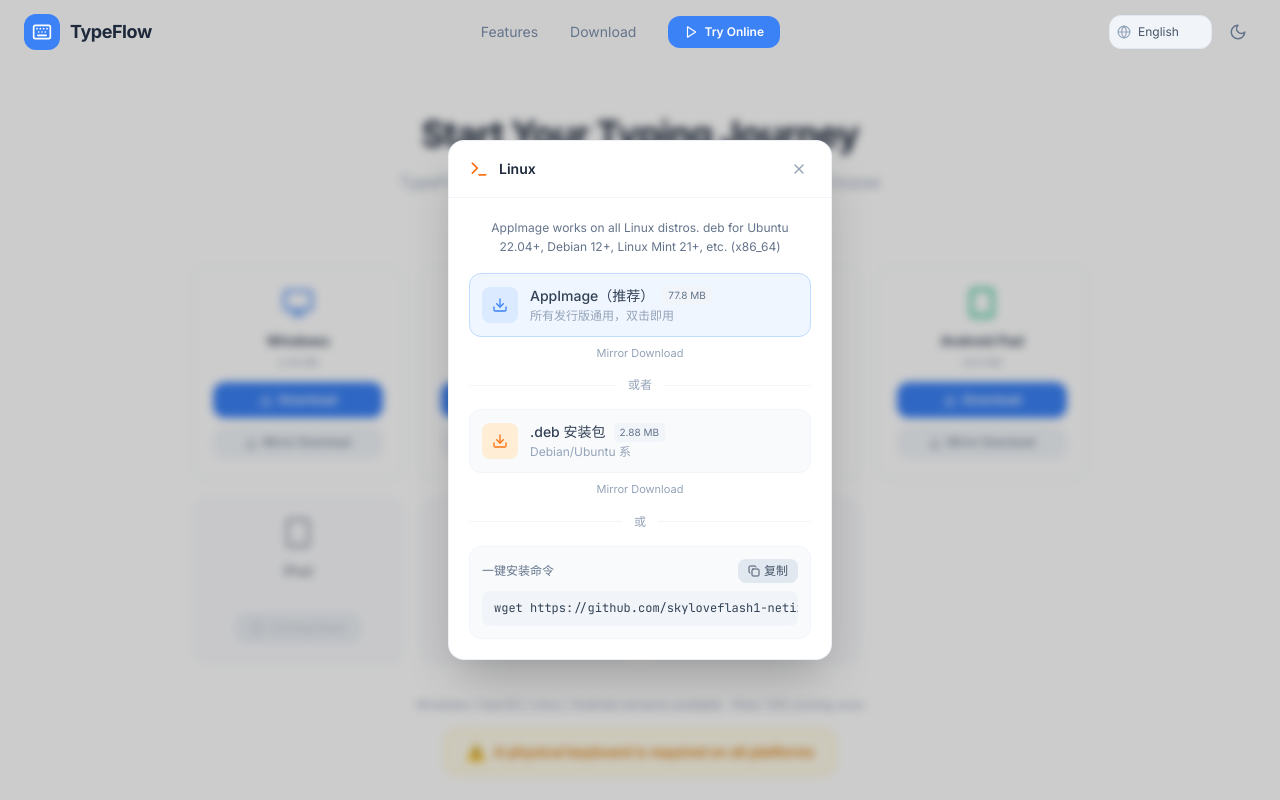
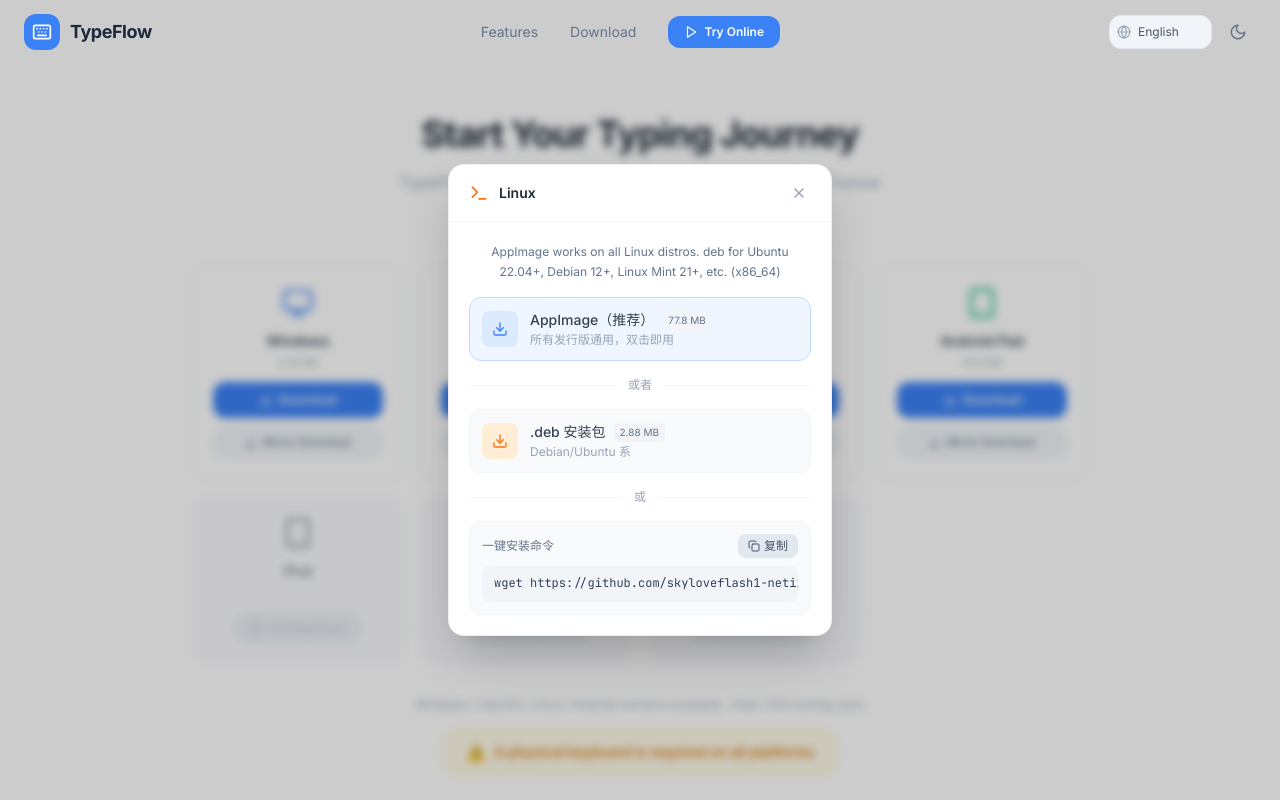
Before and after one commit to skyloveflash1-netizen/type-flow-landing, a React (Vite) app: page / in a window 1280 px wide. Both pictures are taken after a click on the button "Download". Shown: the part 3946-4746 px from the top of the page. Built offline with nearby package versions, Linux system fonts and the light colour scheme.

Commit message:
fix: linux card has download + proxy buttons, shared popover

```diff
--- a/src/components/Download.tsx
+++ b/src/components/Download.tsx
@@ -13,8 +13,12 @@
 
 export default function Download() {
   const { t } = useI18n();
-  const [linuxOpen, setLinuxOpen] = useState(false);
+  const [linuxOpen, setLinuxOpen] = useState<'direct' | 'proxy' | null>(null);
   const [copied, setCopied] = useState(false);
+
+  const isProxy = linuxOpen === 'proxy';
+  const currentAppImageUrl = isProxy ? linuxAppImageProxyUrl : linuxAppImageUrl;
+  const currentDebUrl = isProxy ? linuxDebProxyUrl : linuxDebUrl;
 
   const handleCopy = async () => {
     try {
@@ -70,13 +74,22 @@
                 <span className="text-[10px] text-slate-400 dark:text-slate-500 mb-3">&nbsp;{p.size}&nbsp;</span>
                 {p.available ? (
                   p.isSpecial ? (
+                    <div className="flex flex-col gap-2 w-full">
                       <button
-                      onClick={() => setLinuxOpen(true)}
-                      className="inline-flex items-center gap-1.5 px-5 py-2.5 bg-brand-500 hover:bg-brand-600 text-white text-xs font-semibold rounded-xl transition-all hover:shadow-lg hover:shadow-brand-500/25"
+                        onClick={() => setLinuxOpen('direct')}
+                        className="inline-flex items-center justify-center gap-1.5 px-4 py-2.5 bg-brand-500 hover:bg-brand-600 text-white text-xs font-semibold rounded-xl transition-all hover:shadow-lg hover:shadow-brand-500/25"
                       >
                         <DownloadIcon className="w-3.5 h-3.5" />
                         {t.downloadBtn}
                       </button>
+                      <button
+                        onClick={() => setLinuxOpen('proxy')}
+                        className="inline-flex items-center justify-center gap-1.5 px-4 py-2 bg-slate-100 dark:bg-slate-700 hover:bg-slate-200 dark:hover:bg-slate-600 text-slate-500 dark:text-slate-300 text-[11px] font-medium rounded-xl transition-all"
+                      >
+                        <DownloadIcon className="w-3 h-3" />
+                        {t.downloadProxy}
+                      </button>
+                    </div>
                   ) : (
                     <div className="flex flex-col gap-2 w-full">
                       <a
@@ -117,16 +130,18 @@
         {/* Linux Popover */}
         {linuxOpen && (
           <>
-            <div className="fixed inset-0 z-40 bg-black/20 backdrop-blur-sm" onClick={() => setLinuxOpen(false)} />
+            <div className="fixed inset-0 z-40 bg-black/20 backdrop-blur-sm" onClick={() => setLinuxOpen(null)} />
             <div className="fixed inset-0 z-50 flex items-center justify-center p-4">
               <div className="relative bg-white dark:bg-slate-800 rounded-2xl shadow-2xl border border-slate-200/60 dark:border-slate-700/40 w-full max-w-sm overflow-hidden">
                 <div className="flex items-center justify-between px-5 py-4 border-b border-slate-100 dark:border-slate-700/50">
                   <div className="flex items-center gap-2.5">
                     <Terminal className="w-5 h-5 text-orange-500" />
-                    <span className="font-semibold text-slate-800 dark:text-white text-sm">Linux</span>
+                    <span className="font-semibold text-slate-800 dark:text-white text-sm">
+                      Linux{isProxy ? ` · ${t.downloadProxy}` : ''}
+                    </span>
                   </div>
                   <button
-                    onClick={() => setLinuxOpen(false)}
+                    onClick={() => setLinuxOpen(null)}
                     className="p-1 rounded-lg text-slate-400 hover:text-slate-600 dark:hover:text-slate-300 hover:bg-slate-100 dark:hover:bg-slate-700 transition-colors"
                   >
                     <X className="w-4 h-4" />
@@ -139,9 +154,8 @@
                   </p>
 
                   {/* AppImage */}
-                  <div className="space-y-2">
                   <a
-                      href={linuxAppImageUrl}
+                    href={currentAppImageUrl}
                     className="flex items-center gap-3 p-3 rounded-xl bg-brand-50 dark:bg-brand-500/10 hover:bg-brand-100 dark:hover:bg-brand-500/20 border border-brand-200 dark:border-brand-500/20 transition-all group"
                   >
                     <div className="flex-shrink-0 w-9 h-9 rounded-lg bg-brand-100 dark:bg-brand-500/20 flex items-center justify-center">
@@ -157,13 +171,6 @@
                       <div className="text-xs text-slate-400 dark:text-slate-500 mt-0.5">所有发行版通用，双击即用</div>
                     </div>
                   </a>
-                    <a
-                      href={linuxAppImageProxyUrl}
-                      className="block text-center text-[11px] text-slate-400 dark:text-slate-500 hover:text-brand-500 transition-colors"
-                    >
-                      {t.downloadProxy}
-                    </a>
-                  </div>
 
                   <div className="flex items-center gap-3">
                     <div className="flex-1 h-px bg-slate-100 dark:bg-slate-700/50" />
@@ -172,9 +179,8 @@
                   </div>
 
                   {/* deb */}
-                  <div className="space-y-2">
                   <a
-                      href={linuxDebUrl}
+                    href={currentDebUrl}
                     className="flex items-center gap-3 p-3 rounded-xl bg-slate-50 dark:bg-slate-700/30 hover:bg-orange-50 dark:hover:bg-orange-500/10 border border-slate-100 dark:border-slate-700/30 hover:border-orange-200 dark:hover:border-orange-500/20 transition-all group"
                   >
                     <div className="flex-shrink-0 w-9 h-9 rounded-lg bg-orange-100 dark:bg-orange-500/10 flex items-center justify-center">
@@ -190,13 +196,6 @@
                       <div className="text-xs text-slate-400 dark:text-slate-500 mt-0.5">Debian/Ubuntu 系</div>
                     </div>
                   </a>
-                    <a
-                      href={linuxDebProxyUrl}
-                      className="block text-center text-[11px] text-slate-400 dark:text-slate-500 hover:text-brand-500 transition-colors"
-                    >
-                      {t.downloadProxy}
-                    </a>
-                  </div>
 
                   <div className="flex items-center gap-3">
                     <div className="flex-1 h-px bg-slate-100 dark:bg-slate-700/50" />
```
Lines whose indentation alone changed are shown as unchanged.
